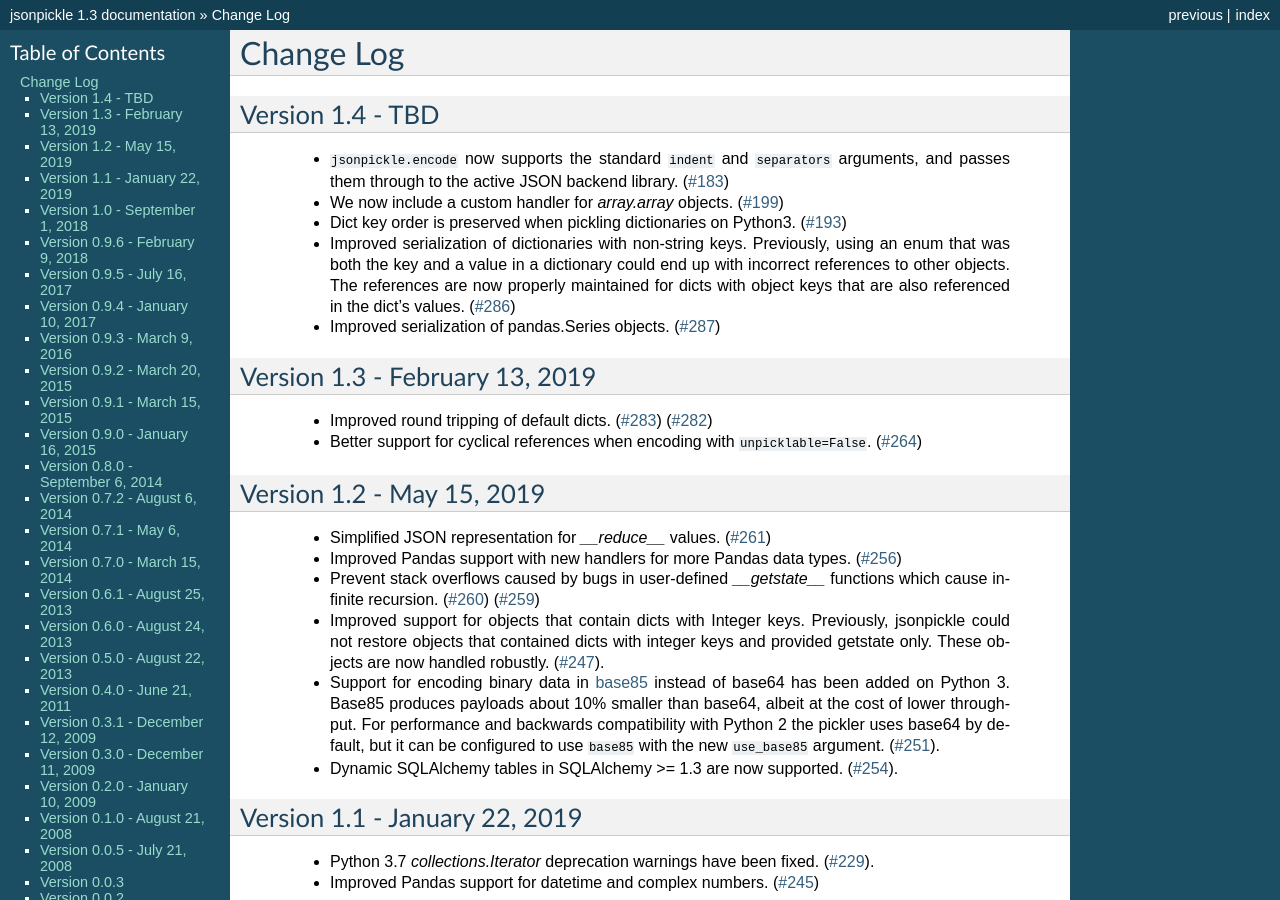
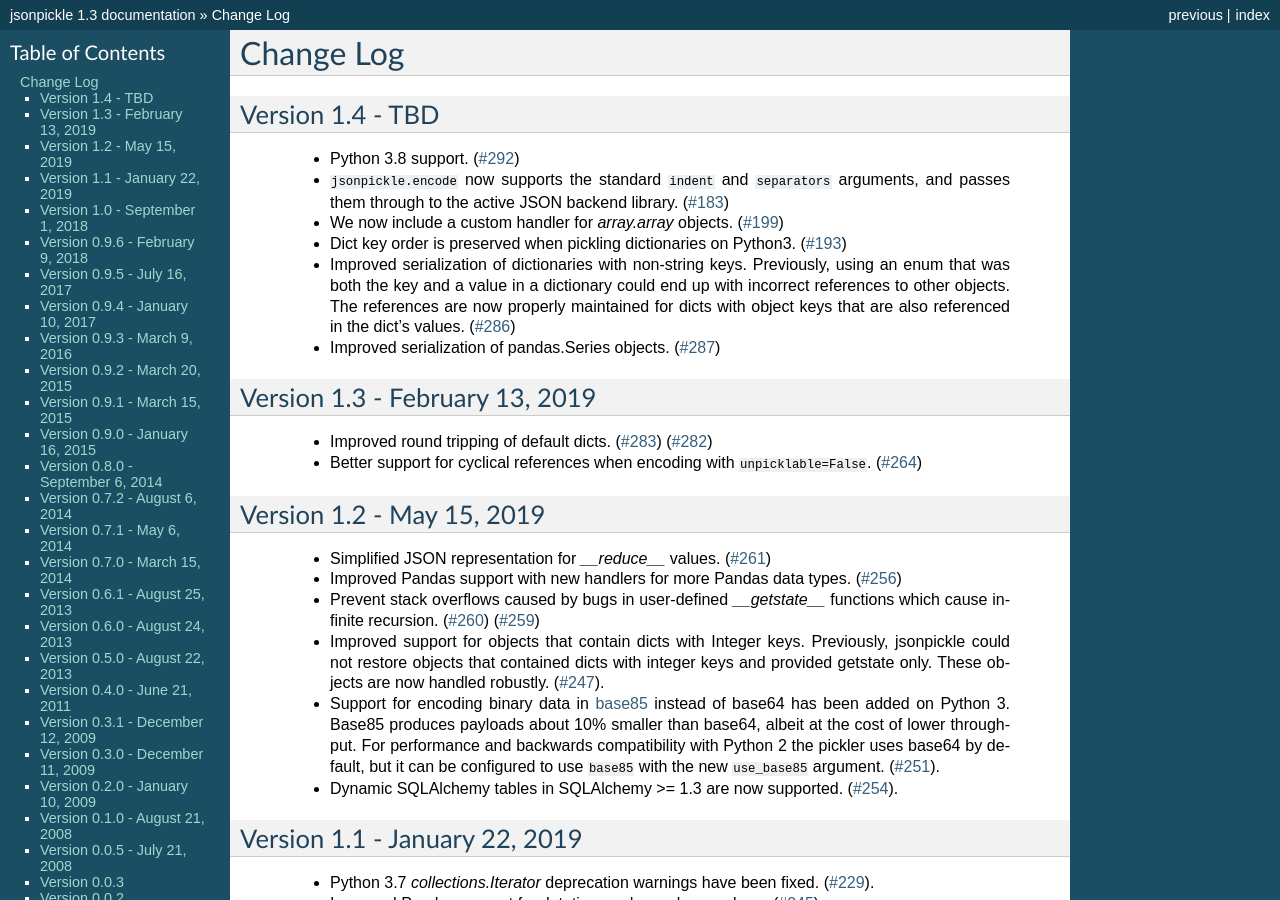
Before and after one commit to jsonpickle/jsonpickle, a Sphinx documentation site: the page built from docs/source/changelog.rst, in a window 1280 px wide and 900 px high. Built offline with Sphinx 7.4.7, drawn with Linux system fonts in a browser that asks for light colours.

Commit message:
docs: Python3.8 support
Signed-off-by: David Aguilar <davvid@gmail.com>

```diff
--- a/docs/source/changelog.rst
+++ b/docs/source/changelog.rst
@@ -3,6 +3,8 @@
 
 Version 1.4 - TBD
 -----------------
+    * Python 3.8 support.
+      (`#292 <https://github.com/jsonpickle/jsonpickle/issues/292>`_)
     * ``jsonpickle.encode`` now supports the standard ``indent``
       and ``separators`` arguments, and passes them through to the
       active JSON backend library.
```
